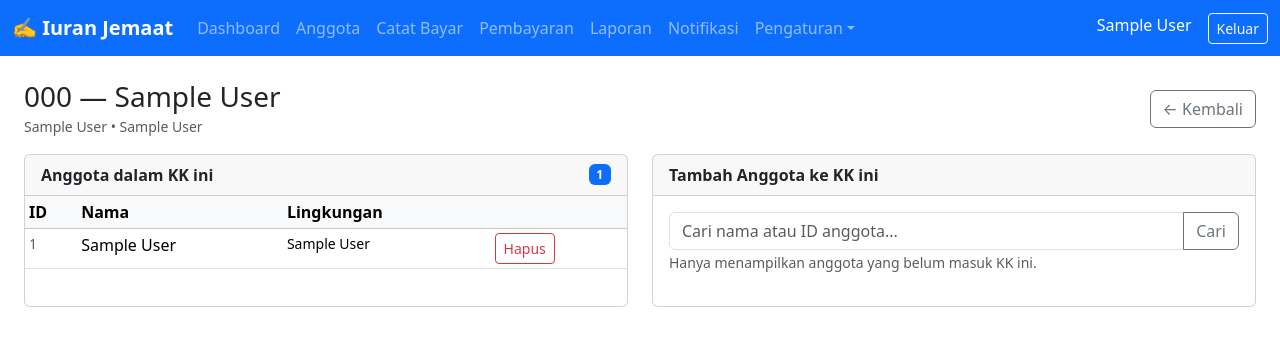
After one commit to susantodjoko/church-payment, a Django app: page /settings/keluarga/1/ in a window 1280 px wide. The commit adds this page. Shown: the top 346 px of the page. Run offline with Django 5.2, Linux system fonts and the light colour scheme; a user stored in the database is signed in; tables that the repository leaves empty hold one stand-in row (values such as "Sample post"); some libraries are stand-ins or nearby versions.

Commit message:
feat: add Keluarga detail page to manage member membership
Each KK row in the Keluarga list now has an 'Anggota' button that opens
a detail page showing current members with a Remove button, and a search
form to find and add members to the family. Adding a member updates
Member.keluarga FK; removing sets it to NULL.

Co-Authored-By: Claude Sonnet 4.6 <noreply@anthropic.com>

```diff
--- a/settings_admin/templates/settings_admin/keluarga.html
+++ b/settings_admin/templates/settings_admin/keluarga.html
@@ -21,6 +21,7 @@
               {% else %}<span class="badge bg-secondary">Nonaktif</span>{% endif %}
             </td>
             <td>
+              <a href="{% url 'keluarga_detail' kk.pk %}" class="btn btn-sm btn-outline-primary">Anggota</a>
               <form method="post" action="/settings/keluarga/{{ kk.pk }}/toggle-active/" class="d-inline"
                     onsubmit="return confirm('{% if kk.is_active %}Nonaktifkan{% else %}Aktifkan{% endif %} {{ kk.name }}?')">
                 {% csrf_token %}
--- /dev/null
+++ b/settings_admin/templates/settings_admin/keluarga_detail.html
@@ -0,0 +1,94 @@
+{% extends 'base.html' %}
+{% block title %}KK {{ kk.kk_number }} — {{ kk.name }}{% endblock %}
+{% block content %}
+<div class="d-flex justify-content-between align-items-center mb-3">
+  <div>
+    <h3 class="mb-0">{{ kk.kk_number }} — {{ kk.name }}</h3>
+    <small class="text-muted">{{ kk.lingkungan.name }} &bull; {{ kk.lingkungan.wilayah.name }}</small>
+  </div>
+  <a href="{% url 'settings_keluarga' %}" class="btn btn-outline-secondary">&larr; Kembali</a>
+</div>
+
+<div class="row g-4">
+  <!-- Current members -->
+  <div class="col-md-6">
+    <div class="card h-100">
+      <div class="card-header d-flex justify-content-between align-items-center">
+        <strong>Anggota dalam KK ini</strong>
+        <span class="badge bg-primary">{{ members|length }}</span>
+      </div>
+      <div class="card-body p-0">
+        <table class="table table-sm mb-0">
+          <thead class="table-light">
+            <tr><th>ID</th><th>Nama</th><th>Lingkungan</th><th></th></tr>
+          </thead>
+          <tbody>
+            {% for m in members %}
+            <tr>
+              <td class="text-muted small">{{ m.member_id }}</td>
+              <td>{{ m.full_name }}</td>
+              <td class="small">{{ m.lingkungan.name }}</td>
+              <td>
+                <form method="post" class="d-inline"
+                      onsubmit="return confirm('Hapus {{ m.full_name }} dari KK ini?')">
+                  {% csrf_token %}
+                  <input type="hidden" name="action" value="remove">
+                  <input type="hidden" name="member_pk" value="{{ m.pk }}">
+                  <button type="submit" class="btn btn-sm btn-outline-danger">Hapus</button>
+                </form>
+              </td>
+            </tr>
+            {% empty %}
+            <tr><td colspan="4" class="text-center text-muted py-3">Belum ada anggota.</td></tr>
+            {% endfor %}
+          </tbody>
+        </table>
+      </div>
+    </div>
+  </div>
+
+  <!-- Add member search -->
+  <div class="col-md-6">
+    <div class="card h-100">
+      <div class="card-header"><strong>Tambah Anggota ke KK ini</strong></div>
+      <div class="card-body">
+        <form method="get" class="mb-3">
+          <div class="input-group">
+            <input type="text" name="q" value="{{ q }}" class="form-control"
+                   placeholder="Cari nama atau ID anggota...">
+            <button type="submit" class="btn btn-outline-secondary">Cari</button>
+          </div>
+          <small class="text-muted">Hanya menampilkan anggota yang belum masuk KK ini.</small>
+        </form>
+
+        {% if q %}
+        <table class="table table-sm">
+          <thead class="table-light">
+            <tr><th>ID</th><th>Nama</th><th>KK saat ini</th><th></th></tr>
+          </thead>
+          <tbody>
+            {% for m in search_results %}
+            <tr>
+              <td class="text-muted small">{{ m.member_id }}</td>
+              <td>{{ m.full_name }}</td>
+              <td class="small">{{ m.keluarga|default:"—" }}</td>
+              <td>
+                <form method="post" class="d-inline">
+                  {% csrf_token %}
+                  <input type="hidden" name="action" value="add">
+                  <input type="hidden" name="member_pk" value="{{ m.pk }}">
+                  <button type="submit" class="btn btn-sm btn-outline-primary">Tambah</button>
+                </form>
+              </td>
+            </tr>
+            {% empty %}
+            <tr><td colspan="4" class="text-center text-muted">Tidak ada anggota ditemukan.</td></tr>
+            {% endfor %}
+          </tbody>
+        </table>
+        {% endif %}
+      </div>
+    </div>
+  </div>
+</div>
+{% endblock %}
--- a/settings_admin/urls.py
+++ b/settings_admin/urls.py
@@ -7,6 +7,7 @@ urlpatterns = [
     path('lingkungan/', views.WilayahListView.as_view(), name='settings_lingkungan'),
     path('payment-types/', views.PaymentTypeListView.as_view(), name='settings_payment_types'),
     path('keluarga/', views.KeluargaListView.as_view(), name='settings_keluarga'),
+    path('keluarga/<int:pk>/', views.KeluargaDetailView.as_view(), name='keluarga_detail'),
     path('keluarga/<int:pk>/toggle-active/', views.KeluargaToggleActiveView.as_view(), name='keluarga_toggle_active'),
     path('upload-anggota/', views.UploadAnggotaView.as_view(), name='upload_anggota'),
     path('upload-anggota/template/', views.download_anggota_template, name='download_anggota_template'),
--- a/settings_admin/views.py
+++ b/settings_admin/views.py
@@ -7,6 +7,7 @@ from django.contrib.auth.views import redirect_to_login
 from django.core.exceptions import PermissionDenied
 from django.db import IntegrityError
 from django.http import HttpResponse
+from django.db import models as django_models
 from django.shortcuts import render, redirect, get_object_or_404
 from django.views import View
 from church_payment.mixins import SuperAdminRequired
@@ -101,6 +102,41 @@ class KeluargaListView(SuperAdminRequired, View):
             'keluarga_list': Keluarga.objects.select_related('lingkungan__wilayah').all(),
             'form': form,
         })
+
+
+class KeluargaDetailView(SuperAdminRequired, View):
+    def get(self, request, pk):
+        kk = get_object_or_404(Keluarga, pk=pk)
+        q = request.GET.get('q', '').strip()
+        search_results = []
+        if len(q) >= 2:
+            search_results = Member.objects.filter(
+                django_models.Q(full_name__icontains=q) | django_models.Q(member_id__icontains=q),
+                is_active=True,
+            ).exclude(keluarga=kk).select_related('lingkungan')[:15]
+        return render(request, 'settings_admin/keluarga_detail.html', {
+            'kk': kk,
+            'members': kk.members.select_related('lingkungan').order_by('full_name'),
+            'q': q,
+            'search_results': search_results,
+        })
+
+    def post(self, request, pk):
+        kk = get_object_or_404(Keluarga, pk=pk)
+        action = request.POST.get('action')
+        member_pk = request.POST.get('member_pk')
+        member = get_object_or_404(Member, pk=member_pk)
+
+        if action == 'add':
+            member.keluarga = kk
+            member.save(update_fields=['keluarga'])
+            messages.success(request, f'{member.full_name} ditambahkan ke KK {kk.kk_number}.')
+        elif action == 'remove':
+            member.keluarga = None
+            member.save(update_fields=['keluarga'])
+            messages.success(request, f'{member.full_name} dihapus dari KK {kk.kk_number}.')
+
+        return redirect('keluarga_detail', pk=pk)
 
 
 @login_required
```
